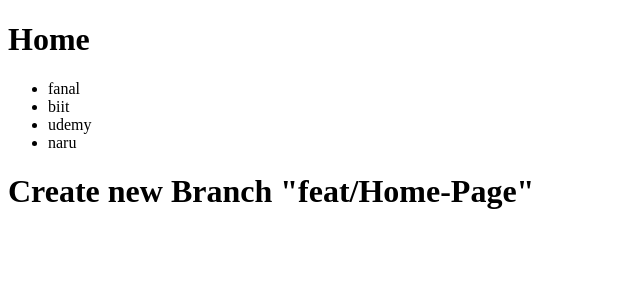
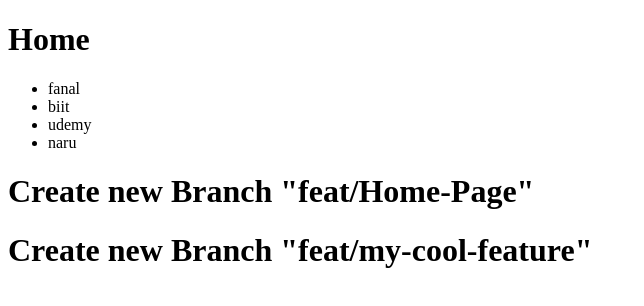
Before and after one commit to MinhHieu212/testGit, a plain HTML site: page home.html in a window 1280 px wide. Shown: the whole page, without its empty margins (0-644 px from the left). Drawn offline with Linux system fonts and the light colour scheme.

Commit message:
anthor dev commit code

```diff
--- a/home.html
+++ b/home.html
@@ -14,5 +14,6 @@
       <li>naru</li>
     </ul>
     <h1>Create new Branch "feat/Home-Page"</h1>
+    <h1>Create new Branch "feat/my-cool-feature"</h1>
   </body>
 </html>
```
